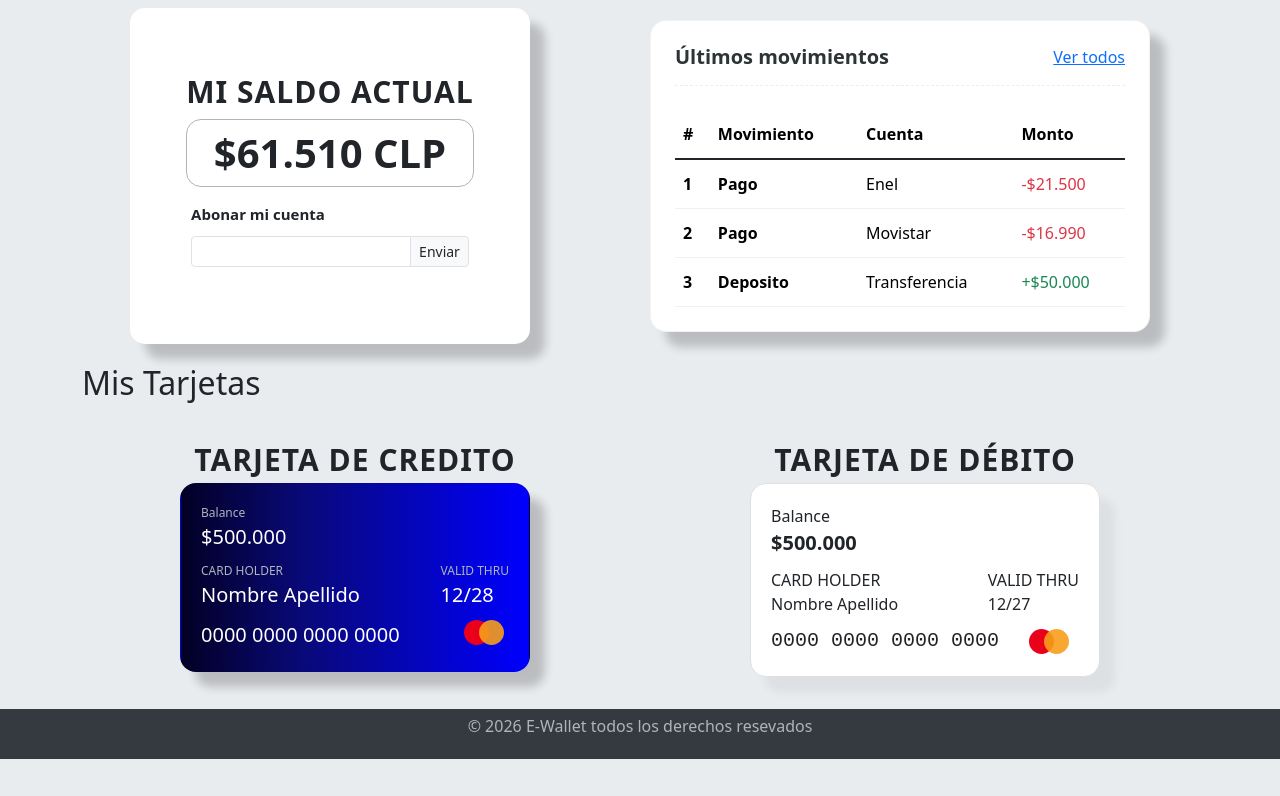
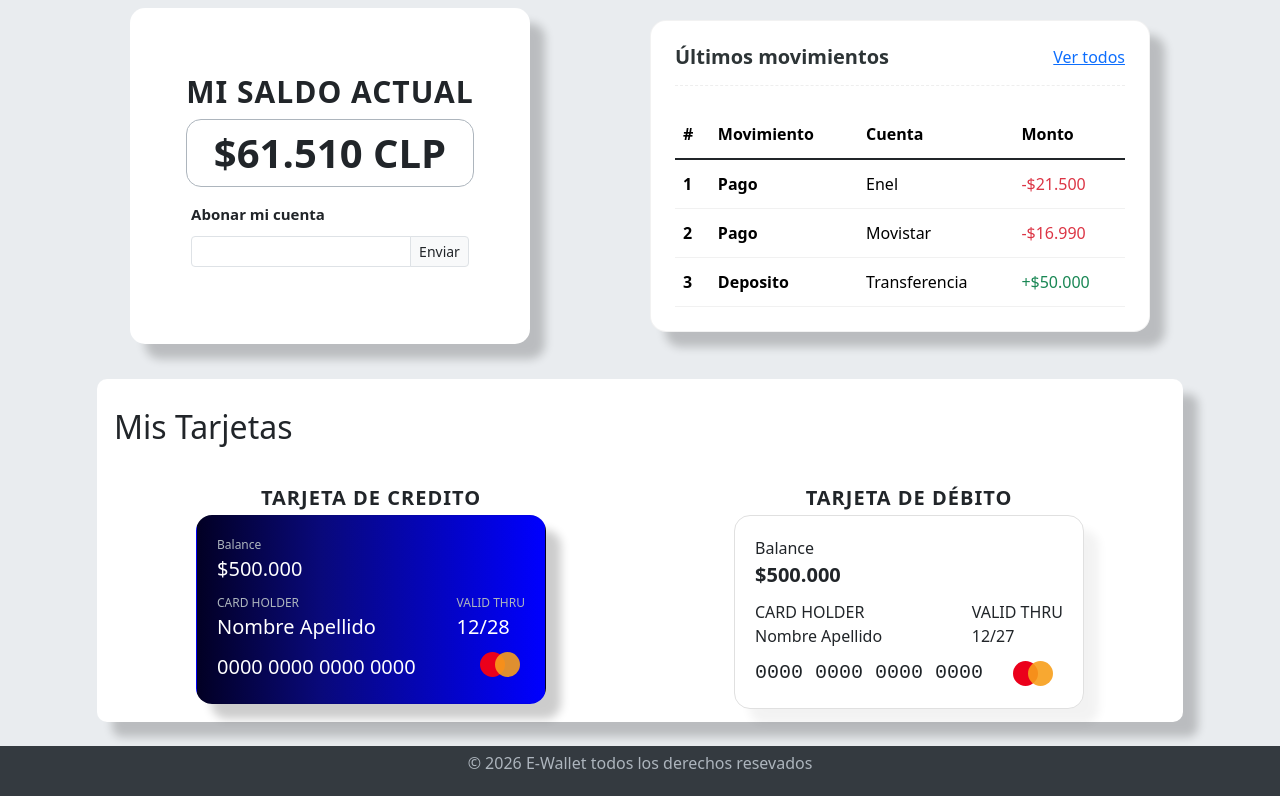
Before and after one commit to dattecode/Entregable_2, a website: page components/menu.html in a window 1280 px wide. Shown: the part 60-856 px from the top of the page. Before the commit the page ends 819 px from the top, so only its background shows below. Drawn offline with Linux system fonts and the light colour scheme.

Commit message:
se modifico el titulo de las cartas para mejorar la experiencia de usuario 04-02-26

```diff
--- a/components/menu.html
+++ b/components/menu.html
@@ -108,7 +108,7 @@
       </section>
 
       <!--INFERIOS-->
-      <section class="row g-4 align-items-stretch mb-4">
+      <section class="debit-cont row g-4 align-items-stretch mb-4">
         <div class="col-12">
           <h2>Mis Tarjetas</h2>
         </div>
--- a/scss/components/_cards.scss
+++ b/scss/components/_cards.scss
@@ -107,7 +107,7 @@
   &__title {
     color: map-get($theme-colors, "dark");
     font-weight: 700;
-    font-size: 30px;
+    font-size: 20px;
     margin-bottom: 5px;
     text-transform: uppercase;
     letter-spacing: 1px;
@@ -210,7 +210,7 @@
   &__title {
     color: #212529;
     font-weight: 700;
-    font-size: 30px;
+    font-size: 20px;
     margin-bottom: 5px;
     text-transform: uppercase;
     letter-spacing: 1px;
--- a/scss/pages/_home.scss
+++ b/scss/pages/_home.scss
@@ -7,3 +7,13 @@
   flex-direction: column;
   justify-content: space-between;
 }
+
+.debit-cont {
+  background-color: map-get($theme-colors , "secondary" );
+  display: flex;
+  flex-wrap: wrap;
+  margin: 15px;
+  border-radius: 10px;
+  padding: 5px;
+  box-shadow: 15px 15px 10px rgba(0, 0, 0, 0.2);
+}
```
Also changed, not shown: css/main.css, 1 other file.
